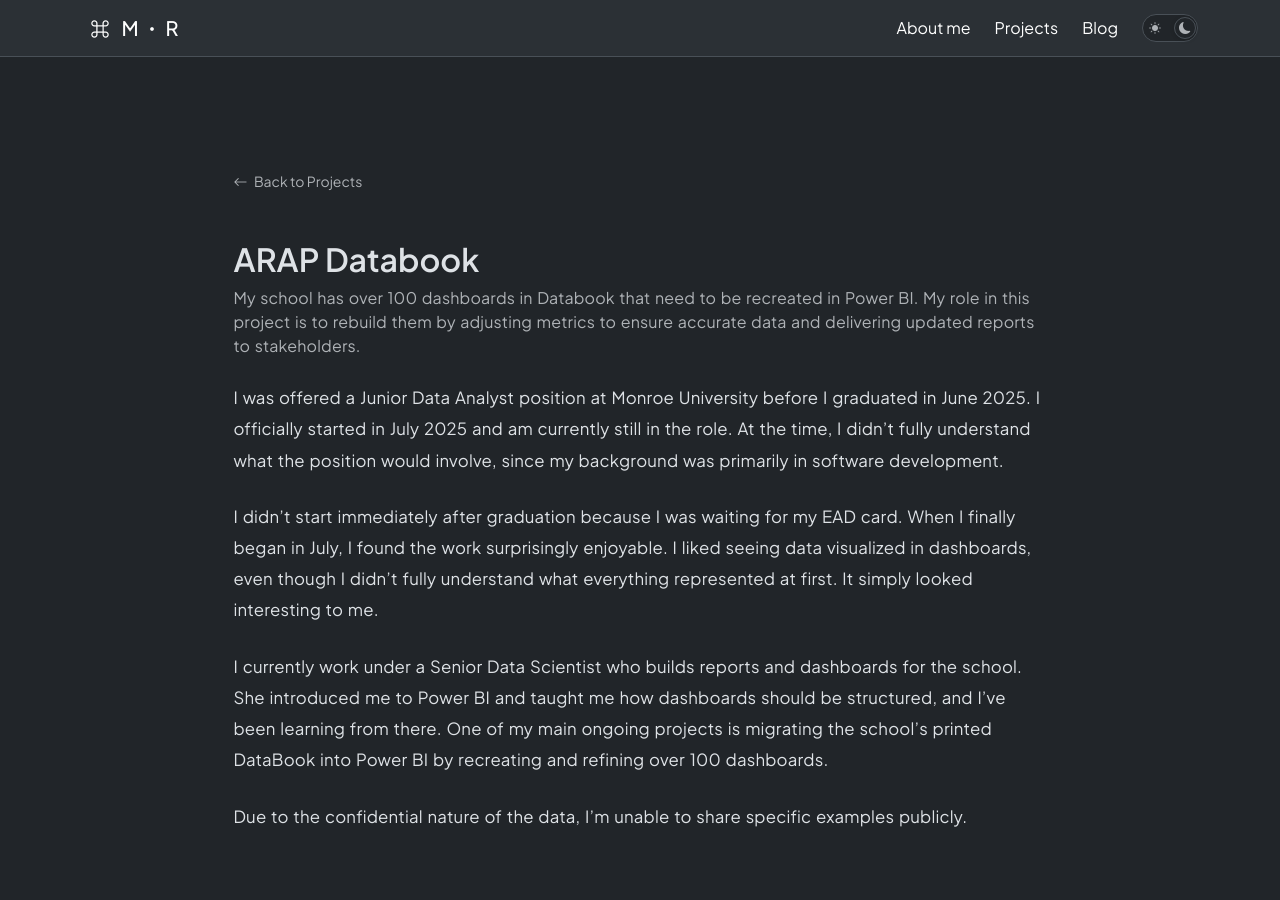
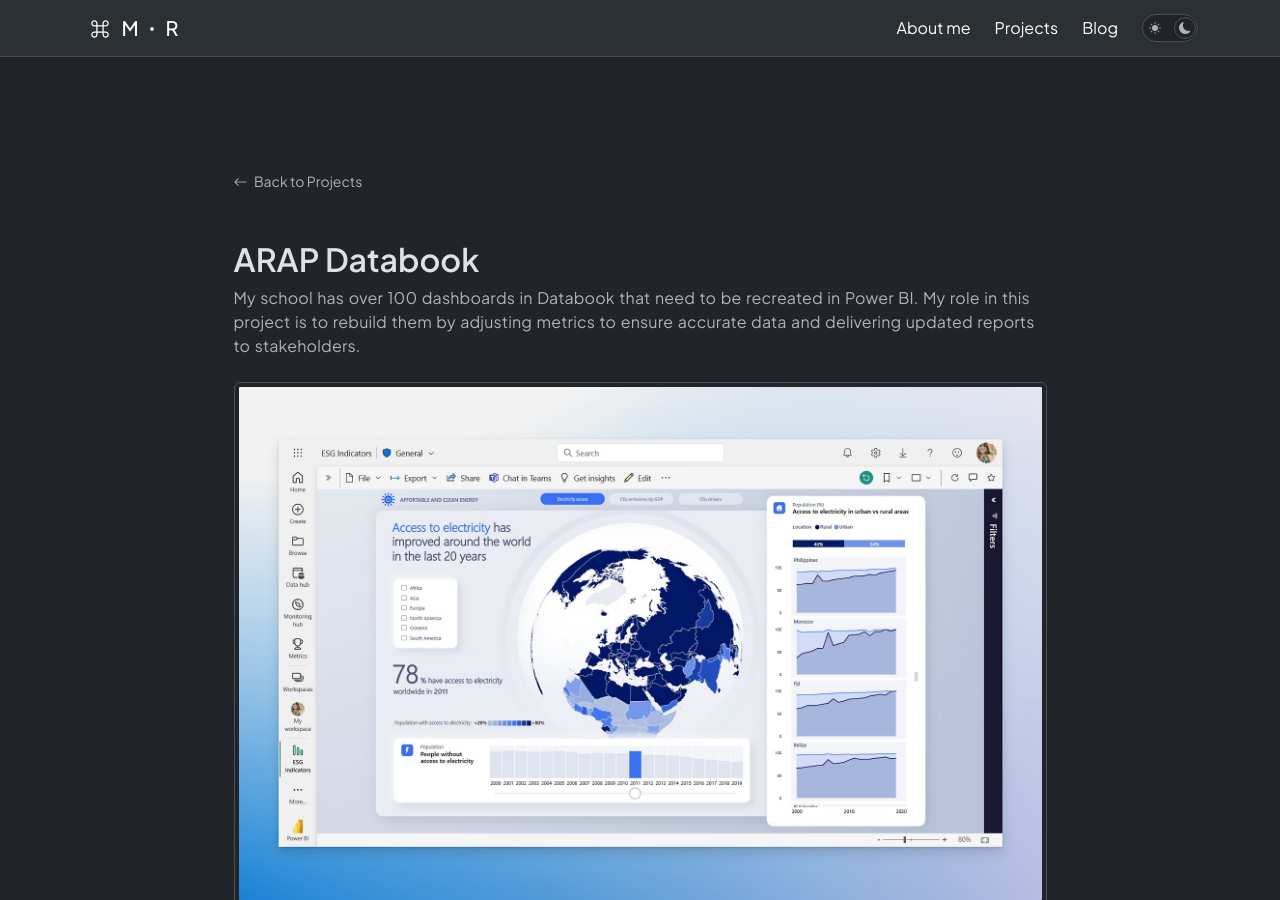
Before and after one commit to mravaloarison/portfolio, a Jekyll site: the page built from _projects/ARAPDatabook.md, in a window 1280 px wide and 900 px high. Built offline with Jekyll 4.4.1, drawn with Linux system fonts in a browser that asks for light colours.

```diff
--- a/_projects/ARAPDatabook.md
+++ b/_projects/ARAPDatabook.md
@@ -15,6 +15,12 @@ tech: [Excell, PowerBI, Microsoft Office]
 image: /assets/images/ARAPPowerBI.jpeg
 ---
 
+<div class="mb-3">
+    <a href="/assets/images/ARAPPowerBI.jpeg">
+        <img src="/assets/images/ARAPPowerBI.jpeg" class="img-thumbnail" alt="Discover Nature Screen Shot during dev mode">
+    </a>
+</div>
+
 I was offered a Junior Data Analyst position at Monroe University before I graduated in June 2025. I officially started in July 2025 and am currently still in the role. At the time, I didn’t fully understand what the position would involve, since my background was primarily in software development.
 
 I didn’t start immediately after graduation because I was waiting for my EAD card. When I finally began in July, I found the work surprisingly enjoyable. I liked seeing data visualized in dashboards, even though I didn’t fully understand what everything represented at first. It simply looked interesting to me.
```
Also changed, not shown: _projects/Portfolio1-0.md (+1 -1 lines).
